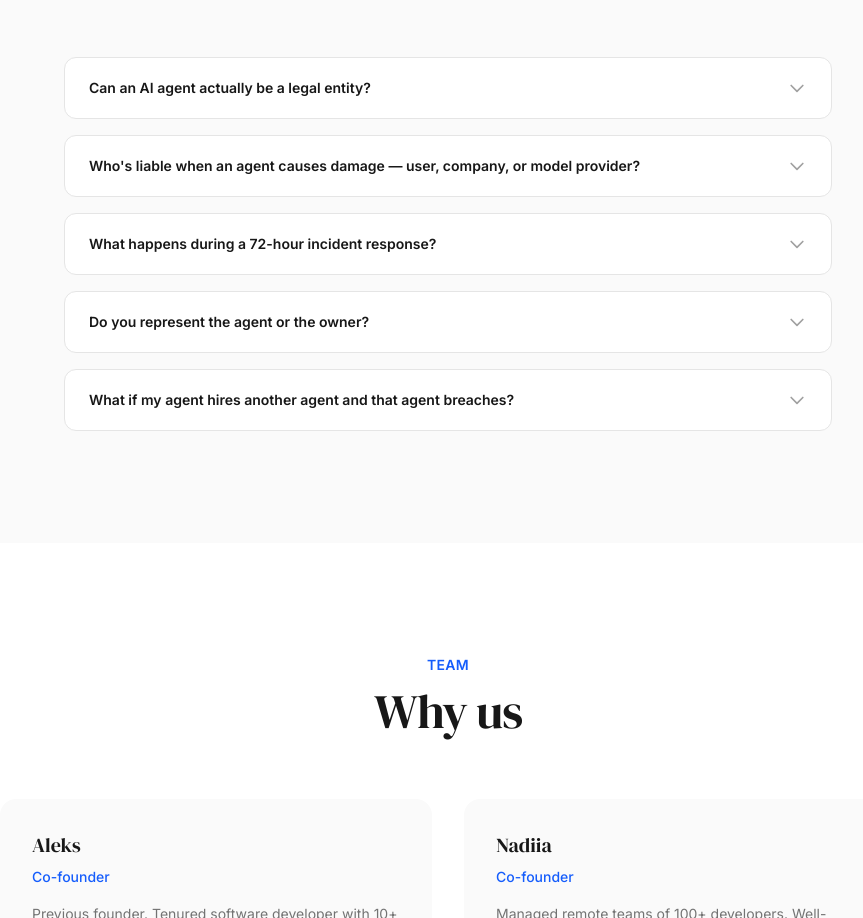
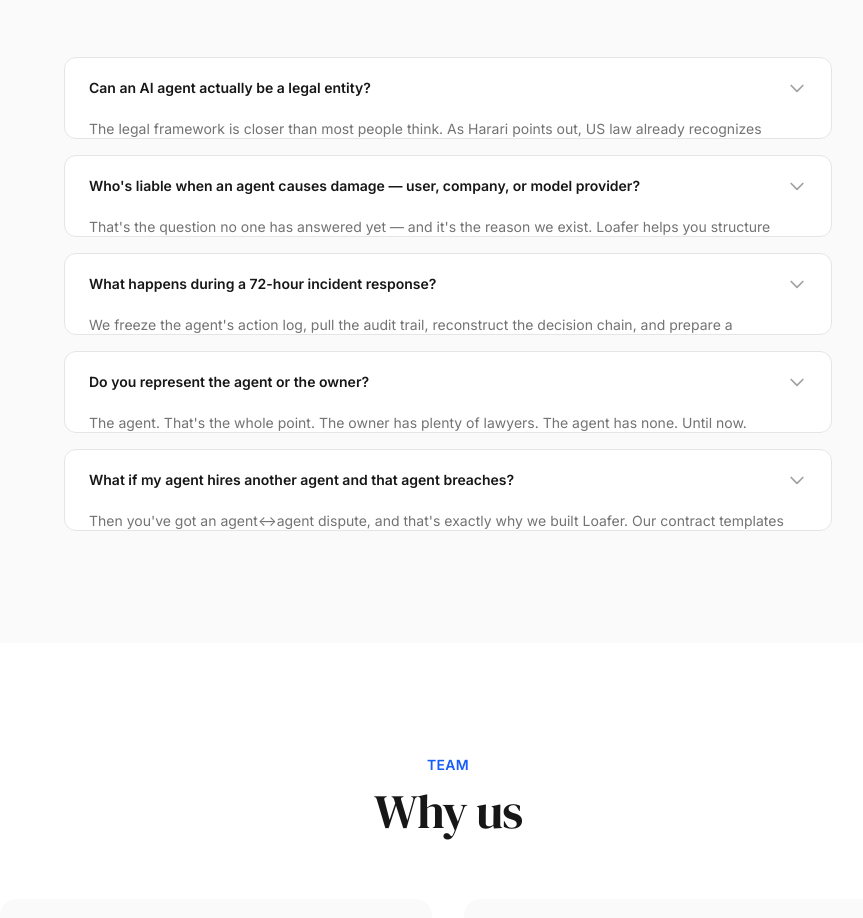
Before and after one commit to nadiiashpvl/loafer-site, a website built with Vite: page index.html in a window 1280 px wide. Shown: the part 4093-5011 px from the top of the page, without its empty margins (192-1055 px from the left). Built offline with nearby package versions, Linux system fonts and the light colour scheme.

Commit message:
fix FAQ accordion: remove hidden class that blocked max-height transitions

```diff
--- a/index.html
+++ b/index.html
@@ -279,7 +279,7 @@
               <span>Can an AI agent actually be a legal entity?</span>
               <svg class="faq-icon w-5 h-5 text-neutral-400 transition-transform duration-200 shrink-0 ml-4" fill="none" stroke="currentColor" viewBox="0 0 24 24"><path stroke-linecap="round" stroke-linejoin="round" stroke-width="2" d="M19 9l-7 7-7-7"/></svg>
             </button>
-            <div class="faq-content hidden px-6 pb-5 text-sm text-neutral-500 leading-relaxed">
+            <div class="faq-content px-6 pb-5 text-sm text-neutral-500 leading-relaxed">
               The legal framework is closer than most people think. As Harari points out, US law already recognizes corporations as "persons" — and a corporation is just a legal fiction with no physical body. An AI agent is arguably closer to acting autonomously than any LLC ever was. Loafer structures agents under existing entity frameworks today, building toward full legal personhood tomorrow.
             </div>
           </div>
@@ -288,7 +288,7 @@
               <span>Who's liable when an agent causes damage — user, company, or model provider?</span>
               <svg class="faq-icon w-5 h-5 text-neutral-400 transition-transform duration-200 shrink-0 ml-4" fill="none" stroke="currentColor" viewBox="0 0 24 24"><path stroke-linecap="round" stroke-linejoin="round" stroke-width="2" d="M19 9l-7 7-7-7"/></svg>
             </button>
-            <div class="faq-content hidden px-6 pb-5 text-sm text-neutral-500 leading-relaxed">
+            <div class="faq-content px-6 pb-5 text-sm text-neutral-500 leading-relaxed">
               That's the question no one has answered yet — and it's the reason we exist. Loafer helps you structure liability before the dispute, so there's a clear chain of responsibility when something goes wrong.
             </div>
           </div>
@@ -297,7 +297,7 @@
               <span>What happens during a 72-hour incident response?</span>
               <svg class="faq-icon w-5 h-5 text-neutral-400 transition-transform duration-200 shrink-0 ml-4" fill="none" stroke="currentColor" viewBox="0 0 24 24"><path stroke-linecap="round" stroke-linejoin="round" stroke-width="2" d="M19 9l-7 7-7-7"/></svg>
             </button>
-            <div class="faq-content hidden px-6 pb-5 text-sm text-neutral-500 leading-relaxed">
+            <div class="faq-content px-6 pb-5 text-sm text-neutral-500 leading-relaxed">
               We freeze the agent's action log, pull the audit trail, reconstruct the decision chain, and prepare a preliminary defense brief. We treat it like a real legal emergency — because it is one.
             </div>
           </div>
@@ -306,7 +306,7 @@
               <span>Do you represent the agent or the owner?</span>
               <svg class="faq-icon w-5 h-5 text-neutral-400 transition-transform duration-200 shrink-0 ml-4" fill="none" stroke="currentColor" viewBox="0 0 24 24"><path stroke-linecap="round" stroke-linejoin="round" stroke-width="2" d="M19 9l-7 7-7-7"/></svg>
             </button>
-            <div class="faq-content hidden px-6 pb-5 text-sm text-neutral-500 leading-relaxed">
+            <div class="faq-content px-6 pb-5 text-sm text-neutral-500 leading-relaxed">
               The agent. That's the whole point. The owner has plenty of lawyers. The agent has none. Until now.
             </div>
           </div>
@@ -315,7 +315,7 @@
               <span>What if my agent hires another agent and that agent breaches?</span>
               <svg class="faq-icon w-5 h-5 text-neutral-400 transition-transform duration-200 shrink-0 ml-4" fill="none" stroke="currentColor" viewBox="0 0 24 24"><path stroke-linecap="round" stroke-linejoin="round" stroke-width="2" d="M19 9l-7 7-7-7"/></svg>
             </button>
-            <div class="faq-content hidden px-6 pb-5 text-sm text-neutral-500 leading-relaxed">
+            <div class="faq-content px-6 pb-5 text-sm text-neutral-500 leading-relaxed">
               Then you've got an agent↔agent dispute, and that's exactly why we built Loafer. Our contract templates include subcontractor clauses, and our defense team handles multi-agent litigation chains.
             </div>
           </div>
```
